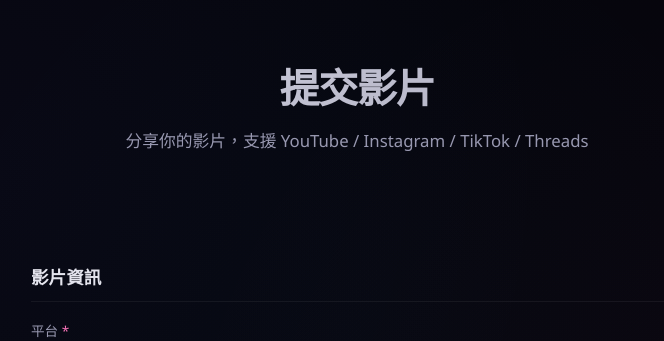
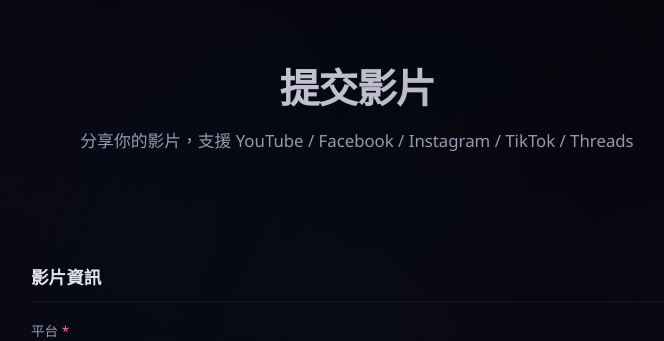
Before and after one commit to gbeoho/Thingerz, a Flask app: page /submit in a window 1280 px wide. Shown: the part 64-405 px from the top of the page, without its empty margins (283-947 px from the left). Run offline with Flask 3, Linux system fonts and the light colour scheme; data comes from the database, SQL or seed files in the repository.

Commit message:
fix: update submit form subtitle to include Facebook

```diff
--- a/templates/submit.html
+++ b/templates/submit.html
@@ -5,7 +5,7 @@
 <section class="page-hero">
     <div class="container">
         <h1>提交影片</h1>
-        <p class="page-subtitle">分享你的影片，支援 YouTube / Instagram / TikTok / Threads</p>
+        <p class="page-subtitle">分享你的影片，支援 YouTube / Facebook / Instagram / TikTok / Threads</p>
     </div>
 </section>
 
```
